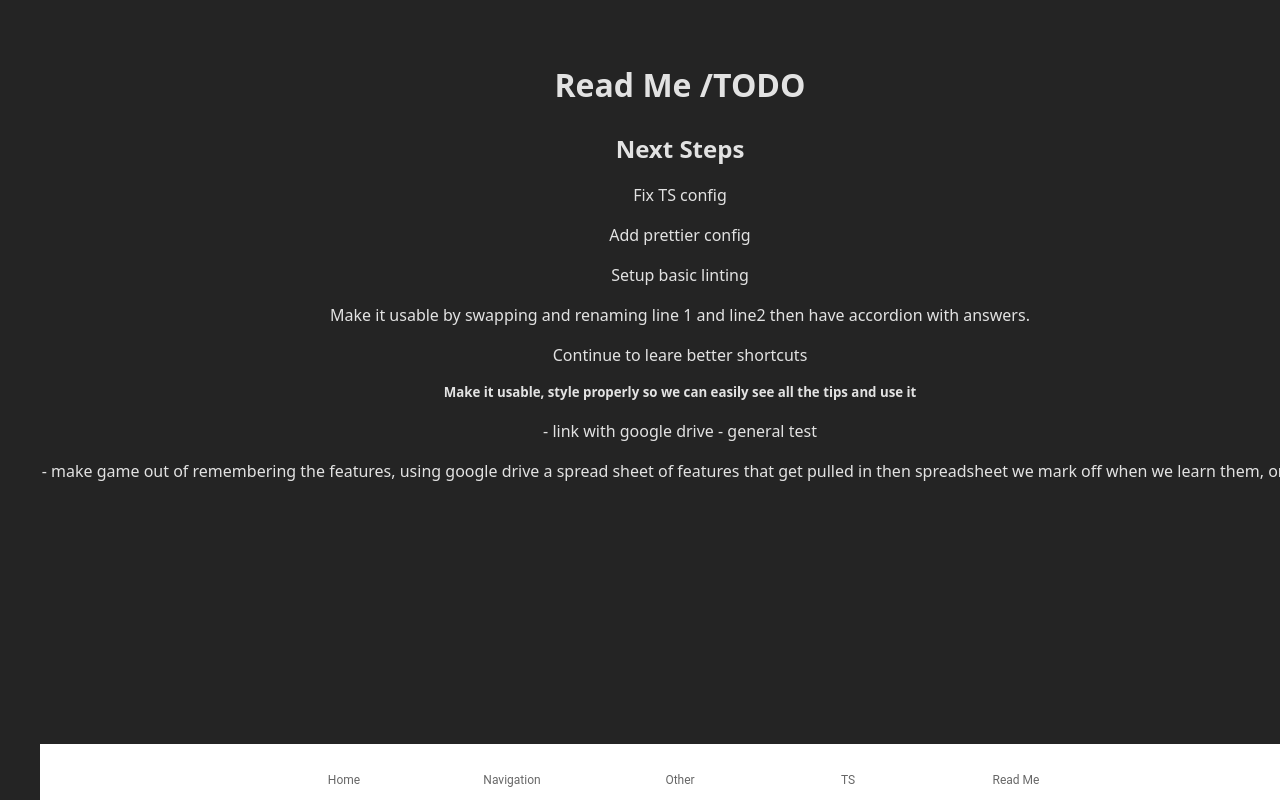
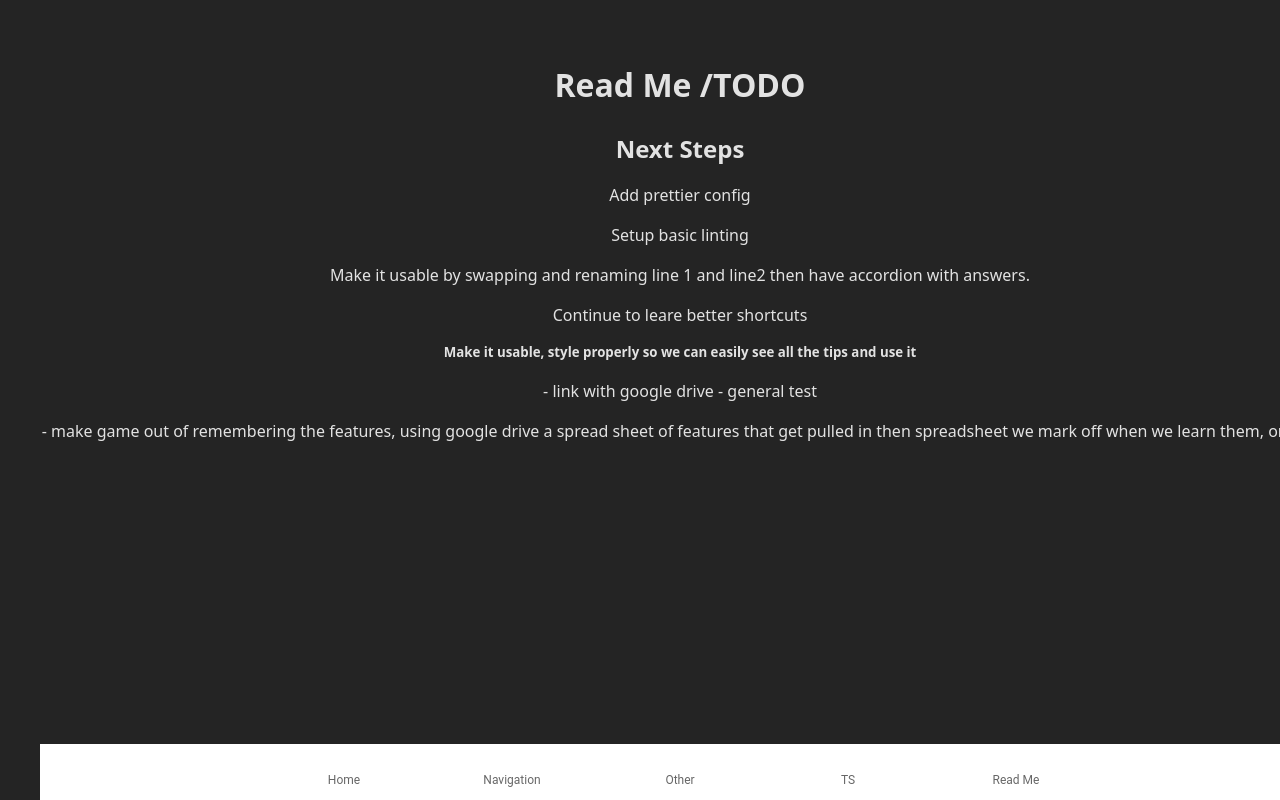
Before and after one commit to bendandoSolo/VSCodeShortcuts, a React (Vite) app: page /readMe in a window 1280 px wide. Shown: the top 800 px of the page. Built offline with nearby package versions, Linux system fonts and the light colour scheme; some icons are missing.

Commit message:
FIX tsconfig errors

```diff
--- a/src/sections/ReadMe.tsx
+++ b/src/sections/ReadMe.tsx
@@ -4,13 +4,12 @@ import Stack from '@mui/material/Stack';
 interface IReadMeProps {
 }
 
-export const ReadMe: React.FunctionComponent<IReadMeProps> = (props) => {
+export const ReadMe: React.FunctionComponent<IReadMeProps> = () => {
   return <>
     <h1>Read Me /TODO</h1>
 
     <Stack spacing={2} direction="column" alignItems="flex-centre">
         <h2>Next Steps</h2>
-        <p>Fix TS config</p>
         <p>Add prettier config</p>
         <p>Setup basic linting</p>
         <p>Make it usable by swapping and renaming line 1 and line2 then have accordion with answers.</p>
--- a/tsconfig.json
+++ b/tsconfig.json
@@ -5,13 +5,15 @@
   "compilerOptions": {
     // ... your other compiler options
     "baseUrl": ".",
-    "paths": {
+
+        "paths": {
       "@/*": ["src/*"],
       "@components/*": ["src/components/*"],
-      "@assets/*": ["src/assets/*"]
+      "@assets/*": ["src/assets/*"],
     },
   },
   "include": ["src"],
+  "emitDeclarationOnly": true,
   //"files": [],
   "references": [
     { "path": "./tsconfig.app.json" },
```
Also changed, not shown: tsconfig.app.json (+9 -2 lines), tsconfig.node.json (+9 -3 lines).
